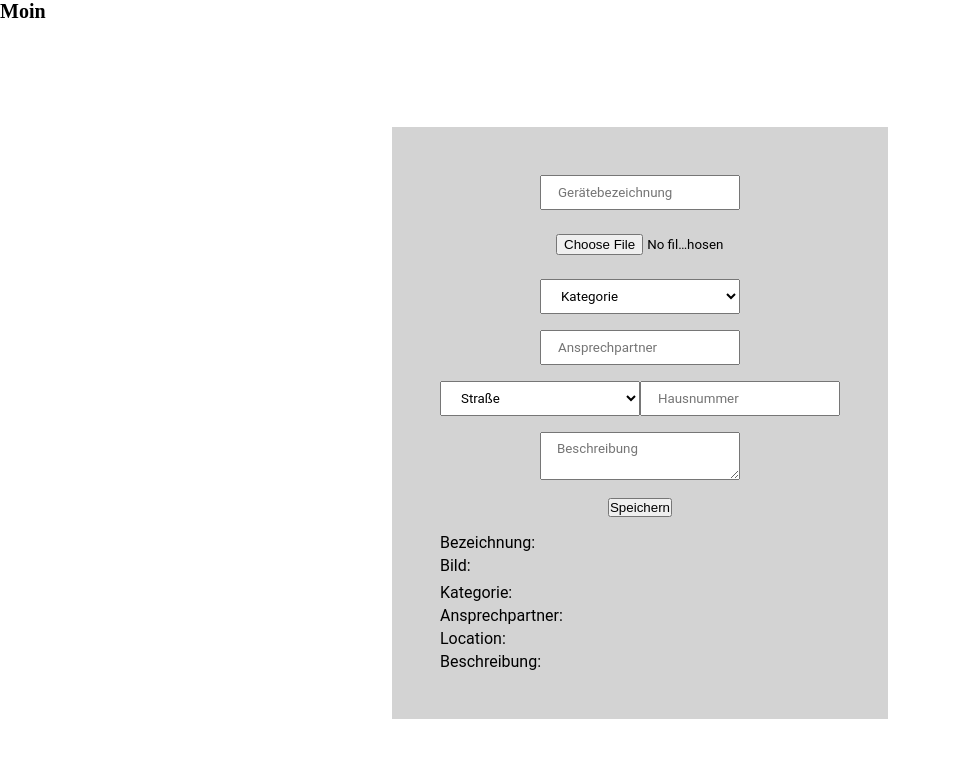
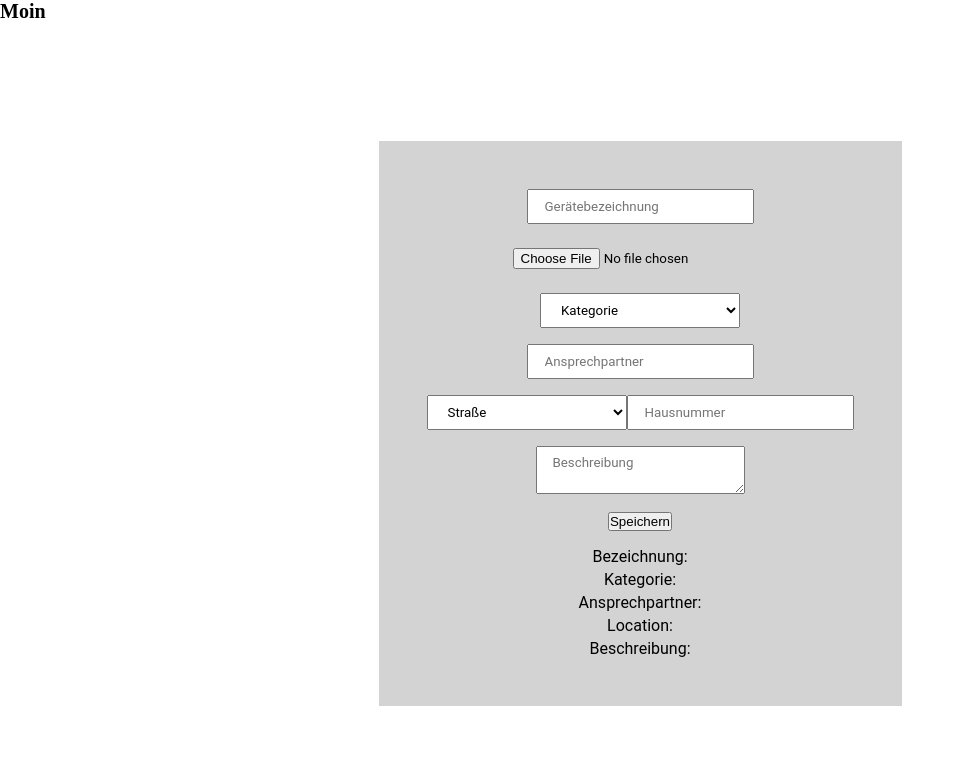
Before and after one commit to WeiMingTay/capstone-verleihApp, a React (Vite) app in the folder frontend/: page /werkzeuge/add in a window 1280 px wide. Shown: the top 758 px of the page, without its empty margins (0-963 px from the left). Built offline with nearby package versions, Linux system fonts and the light colour scheme.

Commit message:
Added functionality to the frontend... TODO: Update the backend

```diff
--- a/frontend/src/pages/AddTool/AddTool.scss
+++ b/frontend/src/pages/AddTool/AddTool.scss
@@ -18,7 +18,7 @@
     label {
       input, select, textarea {
         font-family: $fontFamily;
-        width: 200px;
+        min-width: 200px;
         padding: .5rem 1rem;
         accent-color: $accentColor;
       }
@@ -29,9 +29,12 @@
       font-size: $fontSizeM;
       display: flex;
       flex-direction: column;
-      align-items: flex-start;
+      align-items: center;
       gap: .25rem;
 
+      img {
+        height: 10rem;
+      }
       p {
         text-align: center;
       }
--- a/frontend/src/pages/AddTool/AddTool.tsx
+++ b/frontend/src/pages/AddTool/AddTool.tsx
@@ -14,8 +14,9 @@ export default function AddTool() {
     const [strasse, setStrasse] = useState("")
     const [hausnummer, setHausnummer] = useState("")
     const [category, setCategory] = useState("")
+    const [author, setAuthor] = useState("")
+    const [description, setDescription] = useState("")
 console.log(tool)
-
     function submitNewTool(event: FormEvent) {
 
         event.preventDefault()
@@ -24,10 +25,11 @@ export default function AddTool() {
                 name: name,
                 image: imageFile,
                 location: strasse + " " + hausnummer,
-                category: category
+                category: category,
+                author: author
             })
             .then((response) => {
-                setTool(response.data) // brauch ich das???
+                setTool(response.data) // brauche ich das?
                 resetForm()
             })
             .catch((error) => {
@@ -41,6 +43,8 @@ export default function AddTool() {
         setStrasse("");
         setHausnummer("")
         setCategory("");
+        setAuthor("")
+        setDescription("")
 
     }
 
@@ -58,11 +62,17 @@ export default function AddTool() {
         const newHausnummer = event.target.value;
         setHausnummer(newHausnummer);
     }
-
-
     function changeCategory(event: ChangeEvent<HTMLSelectElement>) {
         const newCategory = event.target.value;
         setCategory(newCategory);
+    }
+    function changeAuthor(event: ChangeEvent<HTMLInputElement>) {
+        const newAuthor = event.target.value;
+        setAuthor(newAuthor);
+    }
+    function changeDescription(event: ChangeEvent<HTMLTextAreaElement>) {
+        const newDescription = event.target.value;
+        setDescription(newDescription);
     }
 
     return (
@@ -112,13 +122,10 @@ export default function AddTool() {
                         </option>
                         {
                             allCategories.map(category => {
-                                return <>
-                                    <option
+                                return <option
                                     key={category}
                                     value={category}>{category.charAt(0).toUpperCase() + category.slice(1).toLowerCase()}
                                 </option>
-
-                                </>
                             })
                         }
                     </select>
@@ -126,21 +133,22 @@ export default function AddTool() {
                 <label>
                     <input
                         type="text"
-                        placeholder="Ansprechpartner"/>
+                        placeholder="Ansprechpartner"
+                        onChange={changeAuthor}
+                        value={author}
+                    />
                 </label>
                 <label>
                     <select onChange={changeStrasse} value={strasse} required>
                         <option value="" disabled>Straße</option>
                         {
                             strassen.map(str => {
-                                return <>
-                                    <option
+                                return <option
                                     key={str}
                                     value={str}
                                 >
                                     {str}
                                 </option>
-                                </>
                             })
                         }
                     </select>
@@ -149,20 +157,25 @@ export default function AddTool() {
                         placeholder="Hausnummer"
                         onChange={changeHausnummer}
                         value={hausnummer}
-                        required/>
+                        required
+                    />
                 </label>
                 <label>
-                    <textarea placeholder="Beschreibung"/>
+                    <textarea
+                        placeholder="Beschreibung"
+                        onChange={changeDescription}
+                        value={description}
+                    />
                 </label>
 
                 <button>Speichern</button>
                 <section>
                     <p>Bezeichnung: {name}</p>
-                    <p>Bild:</p><img src={previewImage} alt={name}/>
+                    {imageFile && <img src={previewImage} alt={name}/>}
                     <p>Kategorie: {category.charAt(0).toUpperCase() + category.slice(1).toLowerCase()}</p>
-                    <p>Ansprechpartner:</p>
+                    <p>Ansprechpartner: {author}</p>
                     <p>Location: {strasse + " " + hausnummer}</p>
-                    <p>Beschreibung:</p>
+                    <p>Beschreibung: {description}</p>
                 </section>
             </form>
 
```
Lines whose indentation alone changed are shown as unchanged.
